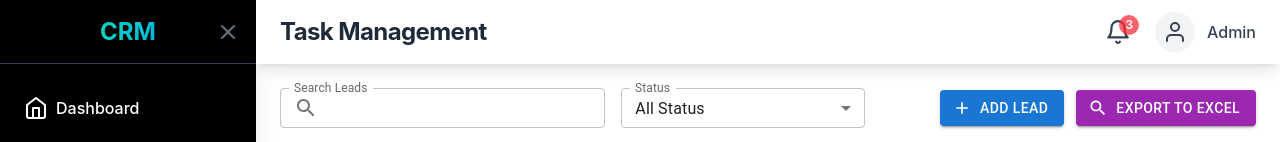
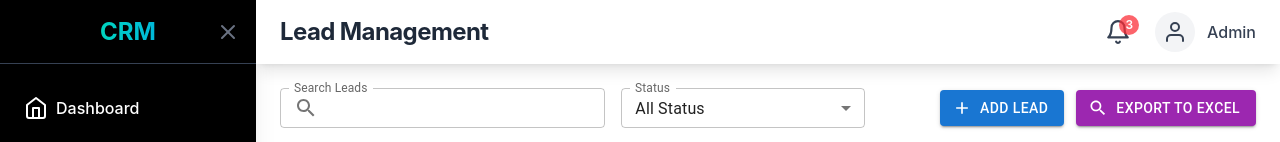
Before and after one commit to Avi0304/Customer-Relationship-Management, a React (Vite) app: page /leads in a window 1280 px wide. Shown: the top 142 px of the page. Built offline with nearby package versions, Linux system fonts and the light colour scheme.

Commit message:
Button changes

```diff
--- a/src/pages/LeadPage.jsx
+++ b/src/pages/LeadPage.jsx
@@ -10,7 +10,7 @@ const LeadPage = () => {
         <Sidebar />
 
         <div className="flex-1">
-          <TopNav title={"Task Management"} />
+          <TopNav title={"Lead Management"} />
 
           <main className="p-6 space-y-4">
             <LeadManagement />
```
